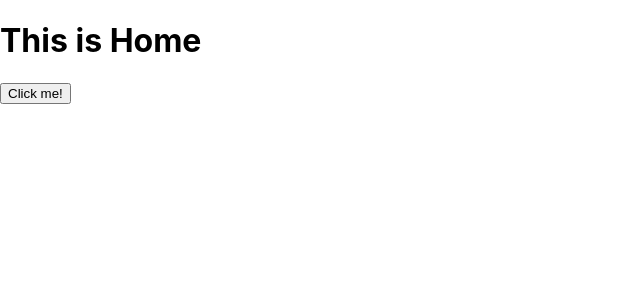
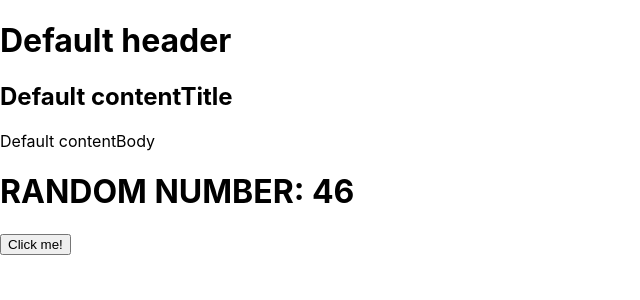
Before and after one commit to jwo29/react-app, a React (Create React App) app: page / in a window 1280 px wide. Shown: the top 300 px of the page, without its empty margins (0-640 px from the left). Built offline with nearby package versions, Linux system fonts and the light colour scheme.

Commit message:
component expamples

```diff
--- a/src/App.js
+++ b/src/App.js
@@ -1,22 +1,52 @@
-import React, { Component } from 'react';
+import React from 'react';
 
-import Home from './pages/Home';
-import Judge from './pages/Judge';
-import { HashRouter, Route } from 'react-router-dom';
+// import React, { useState, useEffect } from "react";
+
+import Header from './pages/Header';
+import Content from './pages/Content';
+
+import RandomNumber from './RandomNumber';
 
 // function App() {
-class App extends Component {
+class App extends React.Component {
+
+  constructor(props){
+    super(props);
+
+    this.state = {
+      value: Math.round(Math.random()*100)
+    };
+
+    this.updateValue = this.updateValue.bind(this);
+
+  }
+
+  updateValue(randomValue){
+    this.setState({
+      value: randomValue
+    })
+  }
+
   render() {
     return (
       <div className="App">
-        <HashRouter>
-          <Route exact path="/" component={Home} />
-          <Route path="/judge" component={Judge} />
-        </HashRouter>
-
+        <Header title={this.props.headerTitle}/>
+        <Content title={this.props.contentTitle}
+          body={this.props.contentBody}/>
+        <RandomNumber number={this.state.value}
+          onUpdate={this.updateValue} name="Click me!"/>
       </div>
     );
   }
 }
 
+// props 값을 임의로 지정해주지 않았을 때 사용할 기본값 설정
+// 컴포넌트 클래스 하단에 className.defaultProps = { propsName: value }
+
+App.defaultProps = {
+  headerTitle: 'Default header',
+  contentTitle: 'Default contentTitle',
+  contentBody: 'Default contentBody'
+};
+
 export default App;
--- /dev/null
+++ b/src/RandomNumber.js
@@ -0,0 +1,41 @@
+import React from 'react';
+
+class RandomNumber extends React.Component {
+    updateNumber() {
+        let value = Math.round(Math.random()*100);
+        this.props.onUpdate(value);
+
+        this.setState = {
+            count: this.state.count++
+        }
+
+        console.log(this.state.count);
+    }
+
+    constructor(props){
+        super(props);
+        this.updateNumber = this.updateNumber.bind(this);
+        this.state = {
+            count: 0
+        };
+    }
+
+    render(){
+        if(this.state.count < 3){
+            return (
+                <div>
+                    <h1>RANDOM NUMBER: {this.props.number}</h1>
+                    <button onClick={this.updateNumber}>{this.props.name}</button>
+
+                </div>
+            );
+        } else {
+            return (
+                <div>
+                    <h1>Time Over!</h1>
+                </div>
+            );
+        }
+    }
+}
+export default RandomNumber;
--- /dev/null
+++ b/src/components/Content.js
@@ -0,0 +1,14 @@
+import React, {Component} from 'react';
+
+class Content extends Component {
+  render() {
+    return (
+      <article>
+        <h2>{this.props.title}</h2>
+        {this.props.sub}
+      </article>
+    );
+  }
+}
+
+export default Content;
--- a/src/index.js
+++ b/src/index.js
@@ -1,9 +1,9 @@
 import React from 'react';
 import ReactDOM from 'react-dom';
 import './index.css';
-import Root from './Root';
+import App from './App';
 import * as serviceWorker from './serviceWorker';
 
-ReactDOM.render(<Root />, document.getElementById('root'));
+ReactDOM.render(<App />, document.getElementById('root'));
 
 serviceWorker.unregister();
--- /dev/null
+++ b/src/pages/Content.js
@@ -0,0 +1,40 @@
+import React, { useState } from 'react';
+
+// class Example extends React.Component {
+//     constructor(props) {
+//         super(props);
+//         this.state = {
+//             count: 0
+//         };
+//     }
+
+//     render() {
+//         return (
+//             <div>
+//                 <button onClick={() => this.state({ count: this.state.count + 1})}>
+//                     Click me
+//                 </button>
+//             </div>
+//         );
+//     }
+// }
+
+class Content extends React.Component {
+    render() {
+        return (
+            <div>
+                <h2>{this.props.title}</h2>
+                <p>{this.props.body}</p>
+            </div>
+        )
+    }
+}
+
+// props type 설정, 설정한 type과 전달된 type이 일치하지 않을때 콘솔에 오류 메세지 표시
+
+// Content.propTypes = {
+//     title: React.PropTypes.string,
+//     body: React.PropTypes.string.isRequired // 필수 props
+// };
+
+export default Content;
--- /dev/null
+++ b/src/pages/Header.js
@@ -0,0 +1,27 @@
+import React, { Component } from 'react';
+import { Button } from 'react-bootstrap';
+import { Link } from 'react-router-dom';
+
+import { withRouter } from 'react-router-dom';
+
+class Header extends React.Component {
+    render() {
+        return (
+        <h1>{this.props.title}</h1>
+        );
+    }
+}
+
+
+// const Home = () => (
+//     <div>
+//         <h1>This is Home</h1>
+//         <Link to="/judge">
+//             <Button onClick={this.routeChange}>
+//                 <span>Click me!</span>
+//             </Button>
+//         </Link>
+//     </div>
+// );
+
+export default Header;
```
Also changed, not shown: src/components/Subject.js (added, +14 -0 lines), src/components/TOC.js (added, +17 -0 lines), src/pages/Click.js (added, +18 -0 lines), src/pages/stateExample.js (added, +28 -0 lines), 1 other file (tests, documents, lock files or other folders).
